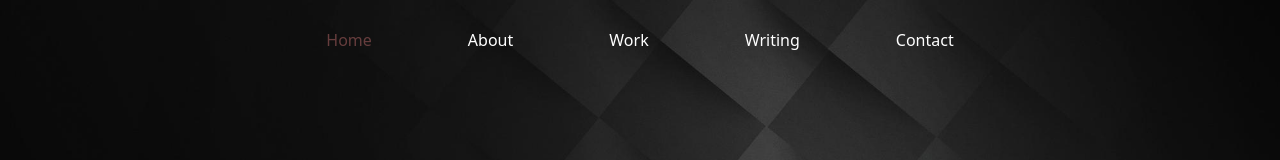
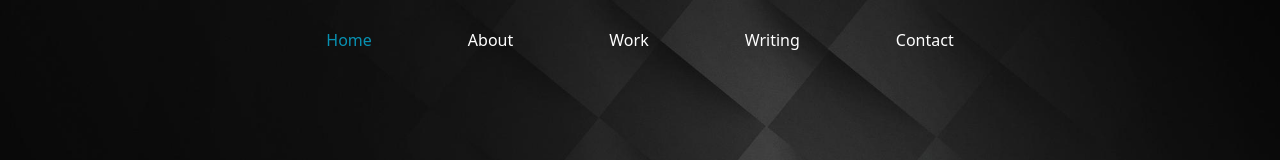
Before and after one commit to leosell/Portifolio, a React (Create React App) app: page / in a window 1280 px wide. Shown: the top 160 px of the page. Built offline with nearby package versions, Linux system fonts and the light colour scheme; grey boxes are pictures that could not be loaded.

Commit message:
alteração da cor dos botoes do menuLink

```diff
--- a/src/components/MenuLink/index.jsx
+++ b/src/components/MenuLink/index.jsx
@@ -5,7 +5,7 @@ const MenuLink = ({ children, to }) => {
     const localizacao = useLocation()
 
     return (
-        <Link to={to} className={`hover:text-menuHeaderHover ${localizacao.pathname === to ? 'text-menuHeader' : ''}`}>
+        <Link to={to} className={`hover:text-cyan-400 ${localizacao.pathname === to ? 'text-cyan-600' : ''}`}>
             { children }
         </Link>
     )
```
